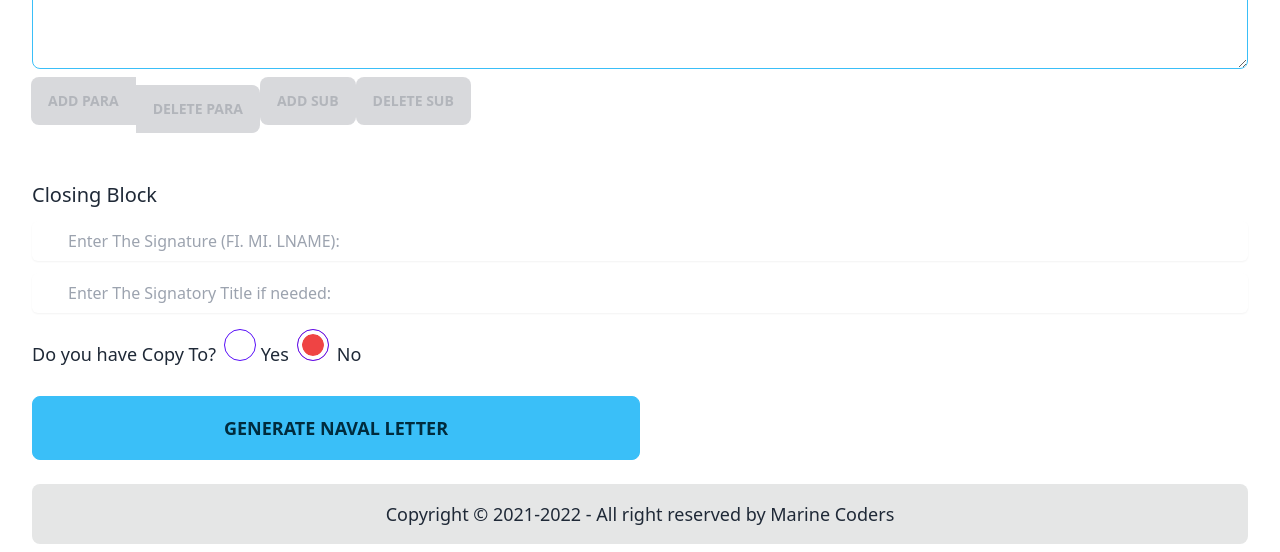
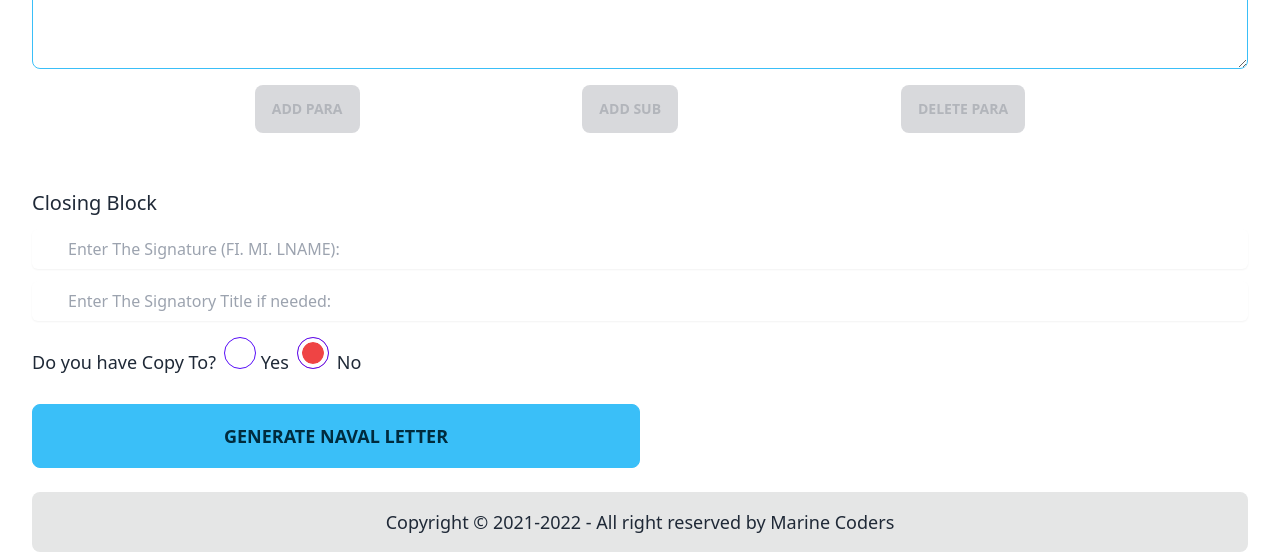
Before and after one commit to GregPetropoulos/Naval-Letter-Generator, a React (Create React App) app: page / in a window 1280 px wide. Shown: the part 2094-2646 px from the top of the page. Built offline with nearby package versions, Linux system fonts and the light colour scheme.

Commit message:
Migrated the BodyBlock.jsx component state to the App.js level, restructured the button layout for paragraphs and subparagraphs.

```diff
--- a/src/components/BodyBlock.jsx
+++ b/src/components/BodyBlock.jsx
@@ -60,31 +60,22 @@ const BodyBlock = ({ data, setData }) => {
       }));
     }
   };
+
   // *HANDLE REMOVING SUBPARAGRAPH BY ID AND MAPPED VALUES FROM STATE TO UI
-  const removeSubParagraph = (subName) => {
+  const removeSubParagraph = (idx, paragraphId) => {
     let paragraphArr = data.paragraphs;
 
-    // const subParagraphItemRemoved = () => {
-    //   return paragraphArr.map((item) => {
-    //     const { pId, paragraph, subParagraph } = item;
-
-    //     return pId === id && subParagraph.length === 1
-    //       ? { pId, paragraph, subParagraph: [] }
-    //       : pId === id && subParagraph.length === 2
-    //       ? { pId, paragraph, subParagraph: [subParagraph[0]] }
-    //       : pId === id && subParagraph.length === 3
-    //       ? { pId, paragraph, subParagraph: [subParagraph[0], subParagraph[1]] }
-    //       : item;
-    //   });
-    // };
-    // Must map twice for nested subparapgraph
-    const removeSubParagraph = paragraphArr.map((paraItem) =>
-      paraItem.subParagraph.filter((subPara) => subPara.name === subName)
+    // Must map, check the correct paragraph and filter for nested subparapgraph
+    const subParagraphItemRemoved = paragraphArr.map((paraItem) => {
+      if (paraItem.pId === paragraphId) {
+        const subPfilteredArr = paraItem.subParagraph.filter(
+          (subPara, sidx) => sidx !== idx
         );
-    console.log('REMOVESUBPARAGRAPH', removeSubParagraph);
-    // setData(prev=> ({...prev,paragraphs.subParagraphs,subParagraphs: subParagraphItemRemoved}));
-    // !STOPPEED JUST NEED SUB PARAGRPAH TO GET REMOVED
-// !LOG THIS TO CHECK THE FILTER
+        return { ...paraItem, subParagraph: subPfilteredArr };
+      }
+      return paraItem;
+    });
+    setData((prev) => ({ ...prev, paragraphs: subParagraphItemRemoved }));
   };
 
   // *HANDLE ONCHANGE TEXT INPUTS
@@ -130,8 +121,8 @@ const BodyBlock = ({ data, setData }) => {
           {/* SUBPARAGRAPHS*/}
           {itemParagraph.subParagraph.map((subItem, idx) => (
             <div key={idx}>
-              <label className=' block mb-2 text-xs t sm:text-base '>{`Sub Paragraph ${
-                idx === 0 ? 'a' : idx === 1 ? 'b' : 'c'
+              <label className=' block my-2 text-xs t sm:text-base '>{`Sub Paragraph ${
+                idx === 0 ? '(a)' : idx === 1 ? '(b)' : '(c)'
               }`}</label>
               <textarea
                 name='text'
@@ -146,22 +137,25 @@ const BodyBlock = ({ data, setData }) => {
                   idx === 0 ? 'a' : idx === 1 ? 'b' : 'c'
                 }`}
               />
+              {itemParagraph.subParagraph.length - 1 === idx && (
+                <div className='btn-group my-2 justify-center'>
+                  <button
+                    type='button'
+                    className='btn btn-xs my-2 bg-error-content sm:btn sm:bg-error-content'
+                    disabled={
+                      itemParagraph.paragraph.length === 0 ? 'disabled' : ''
+                    }
+                    onClick={() => {
+                      removeSubParagraph(idx, itemParagraph.pId);
+                    }}>
+                    Delete sub
+                  </button>
+                </div>
+              )}
             </div>
           ))}
 
-          <div className='btn-group'>
-            <button
-              type='button'
-              className='btn btn-xs my-2 btn-neutral-content sm:btn'
-              onClick={() => addParagraph(itemParagraph.pId)}
-              disabled={
-                itemParagraph.paragraph.length === 0 ||
-                paragraphs.length - 1 > index
-                  ? 'disabled'
-                  : ''
-              }>
-              Add Para
-            </button>
+          <div className='flex flex-col my-2 justify-evenly sm:flex-row-reverse sm:justify-evenly'>
             <button
               type='button'
               className='btn btn-xs my-2 bg-error-content sm:btn sm:bg-error-content'
@@ -171,11 +165,9 @@ const BodyBlock = ({ data, setData }) => {
               }}>
               Delete Para
             </button>
-          </div>
-
             <button
               type='button'
-            className='btn btn-xs btn-neutral-content sm:btn'
+              className='btn btn-xs my-2 btn-neutral-content sm:btn'
               disabled={
                 itemParagraph.paragraph.length === 0 ||
                 itemParagraph.subParagraph.length === 3
@@ -189,15 +181,17 @@ const BodyBlock = ({ data, setData }) => {
             </button>
             <button
               type='button'
-            className='btn btn-xs my-2 bg-error-content sm:btn sm:bg-error-content'
-            disabled={itemParagraph.paragraph.length === 0 ? 'disabled' : ''}
-            //!LOST ACCESS TO THE SUBITEM PARAMTER FOR THE ONCLICK DUE TO LOCATION OF BUTTON AND 2ND MAP OF SUBPARAGRAPHS
-            onClick={() => {
-              // removeSubParagraph(subItem, itemParagraph.pId);
-              removeSubParagraph(itemParagraph.paragraphs.name);
-            }}>
-            Delete sub
+              className='btn btn-xs my-2 btn-neutral-content sm:btn'
+              onClick={() => addParagraph(itemParagraph.pId)}
+              disabled={
+                itemParagraph.paragraph.length === 0 ||
+                paragraphs.length - 1 > index
+                  ? 'disabled'
+                  : ''
+              }>
+              Add Para
             </button>
+          </div>
         </div>
       ))}
     </Fragment>
```
Lines whose indentation alone changed are shown as unchanged.
